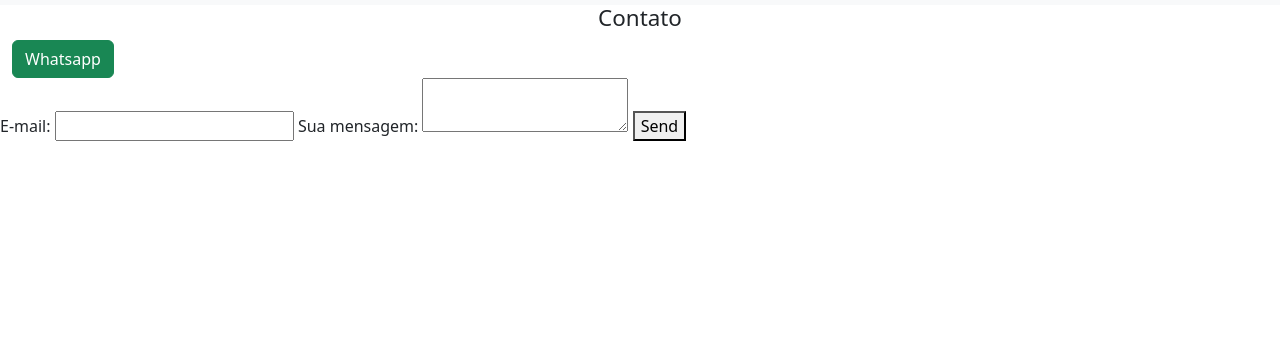
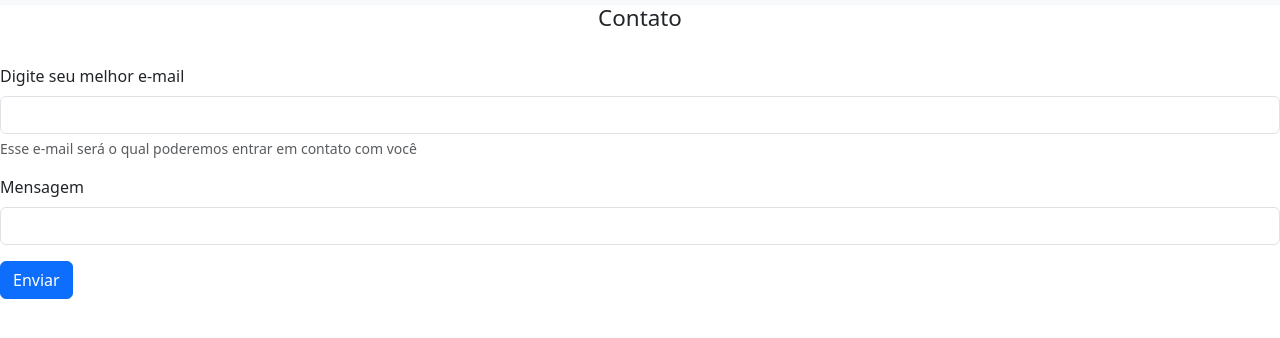
Before and after one commit to laurinhaalice/Padaria, a plain HTML site: page contato.html in a window 1280 px wide. Shown: the part 54-392 px from the top of the page. Drawn offline with nearby package versions, Linux system fonts and the light colour scheme.

Commit message:
Ajuste no header e no contato
Foi adicionado bootstrap no contato

```diff
--- a/contato.html
+++ b/contato.html
@@ -61,26 +61,26 @@
       </header>
 
     <h2 style="text-align: center; font-size: 140%;">Contato</h2>
-    <div class="container-fluid">
+    <!--<div class="container-fluid">
         <div class="row">
             <div class="col-4">
                 <a class="btn btn-success" href="https://api.whatsapp.com/send?phone=2140028922" role="button">Whatsapp</a>
             </div>
         </div>
+    </div> -->
+<br>
+<form action="https://formspree.io/f/xldennga" method="POST">
+    <div class="mb-3">
+      <label for="exampleInputEmail1" class="form-label">Digite seu melhor e-mail</label>
+      <input type="email" name="e-mail" class="form-control" id="exampleInputEmail1" aria-describedby="emailHelp">
+      <div id="emailHelp" class="form-text">Esse e-mail será o qual poderemos entrar em contato com você</div>
     </div>
-    <!-- modify this form HTML and place wherever you want your form -->
-<form action="https://formspree.io/f/xldennga" method="POST">
-<label>
-  E-mail:
-  <input type="email" name="email">
-</label>
-<label>
-  Sua mensagem:
-  <textarea name="message"></textarea>
-</label>
-<!-- your other form fields go here -->
-<button type="submit">Send</button>
-</form>
+    <div class="mb-3">
+      <label for="exampleInputPassword1" class="form-label">Mensagem</label>
+      <input type="messafe" class="form-control" name="message">
+    </div>
+    <button type="submit" class="btn btn-primary">Enviar</button>
+  </form>
 <footer>
     <script src="https://cdn.jsdelivr.net/npm/bootstrap@5.3.3/dist/js/bootstrap.bundle.min.js" integrity="sha384-YvpcrYf0tY3lHB60NNkmXc5s9fDVZLESaAA55NDzOxhy9GkcIdslK1eN7N6jIeHz" crossorigin="anonymous"></script>
 </footer>
```
Also changed, not shown: index.html (line endings or trailing spaces).
